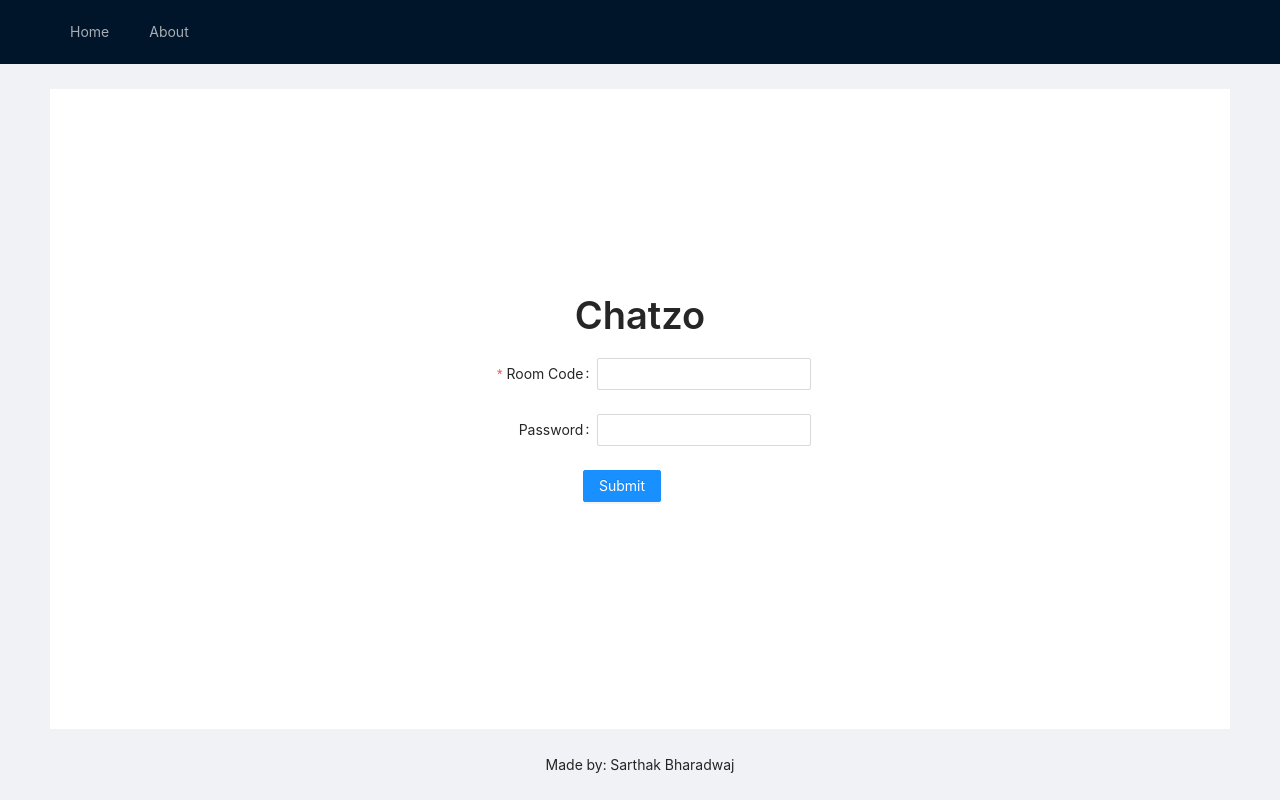
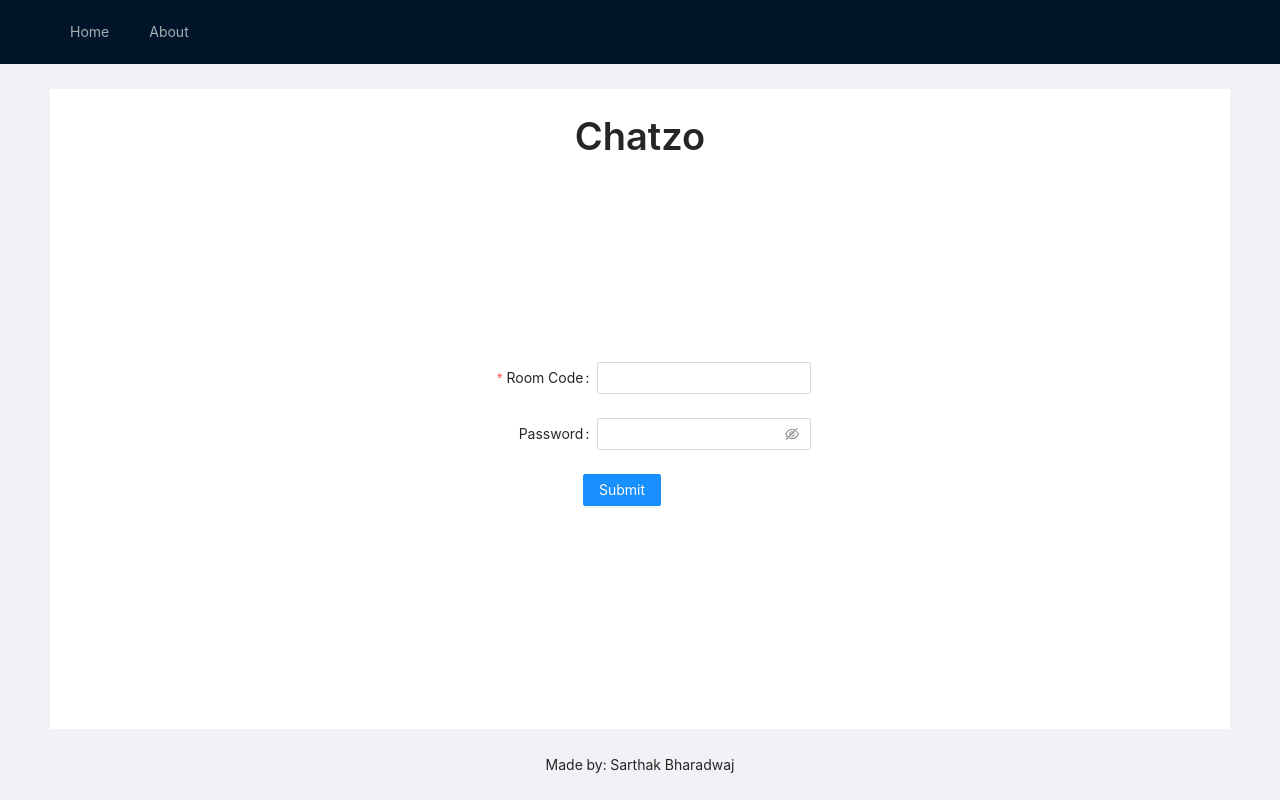
Before and after one commit to Sarthakbh321/React-Chat-App, a React (Create React App) app in the folder client/: page / in a window 1280 px wide. Built offline with nearby package versions, Linux system fonts and the light colour scheme.

Commit message:
changed form layout

```diff
--- a/client/src/components/Join.css
+++ b/client/src/components/Join.css
@@ -2,18 +2,25 @@
 	height: 100vh;
 }
 
-.join-head {
-	justify-self: flex-start !important;
-}
 
 .join-page {
 	background-color: #fff;
 	padding: 24px;
 	height: 80vh;
+}
 
+.join-head {
+	text-align: center;
+}
+
+
+.join-form {
 	display: flex;
 	justify-content: center;
 	align-items: center;
 
 	flex-direction: column;
+	height: 100%;
+
+	padding-bottom: 5%;
 }
--- a/client/src/components/Join.js
+++ b/client/src/components/Join.js
@@ -42,9 +42,13 @@ function Join() {
 			</Header>
 			<Content style={{ padding: '0 50px' }}>
 				<div className="join-page" style={{ margin: '25px 0' }}>
-					<Title level={1} className="join-head">Chatzo</Title>
+					<div className="join-head">
+						<Title level={1} >Chatzo</Title>
+					</div>
+					<div className="join-form">
 						<Form {...layout}
 							name="room-info"
+							onFinish={handleSubmit}
 						>
 							<Form.Item label="Room Code" name="roomCode"
 								rules={[{ required: true, message: "Room Code is required!" }]}
@@ -52,12 +56,13 @@ function Join() {
 								<Input onChange={handleNameChange} value={name} />
 							</Form.Item>
 							<Form.Item label="Password" name="password">
-							<Input onChange={handlePasswordChange} value={password} />
+								<Input.Password onChange={handlePasswordChange} value={password} />
 							</Form.Item>
 							<Form.Item {...tail}>
-							<Button type="primary" onClick={handleSubmit}>Submit</Button>
+								<Button type="primary" htmlType="submit">Submit</Button>
 							</Form.Item>
 						</Form>
+					</div>
 				</div>
 			</Content>
 			<Footer style={{ textAlign: "center" }}>Made by: Sarthak Bharadwaj</Footer>
```
Lines whose indentation alone changed are shown as unchanged.
